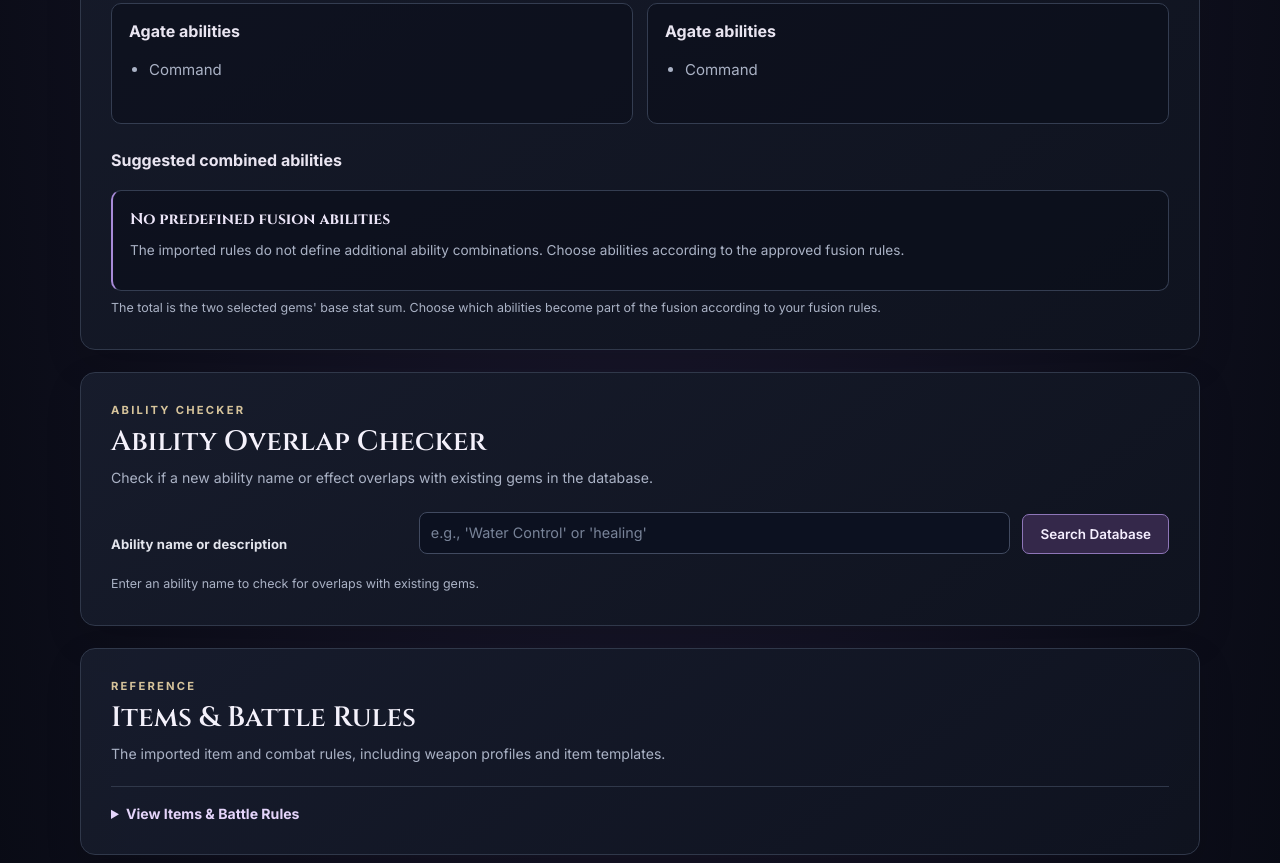
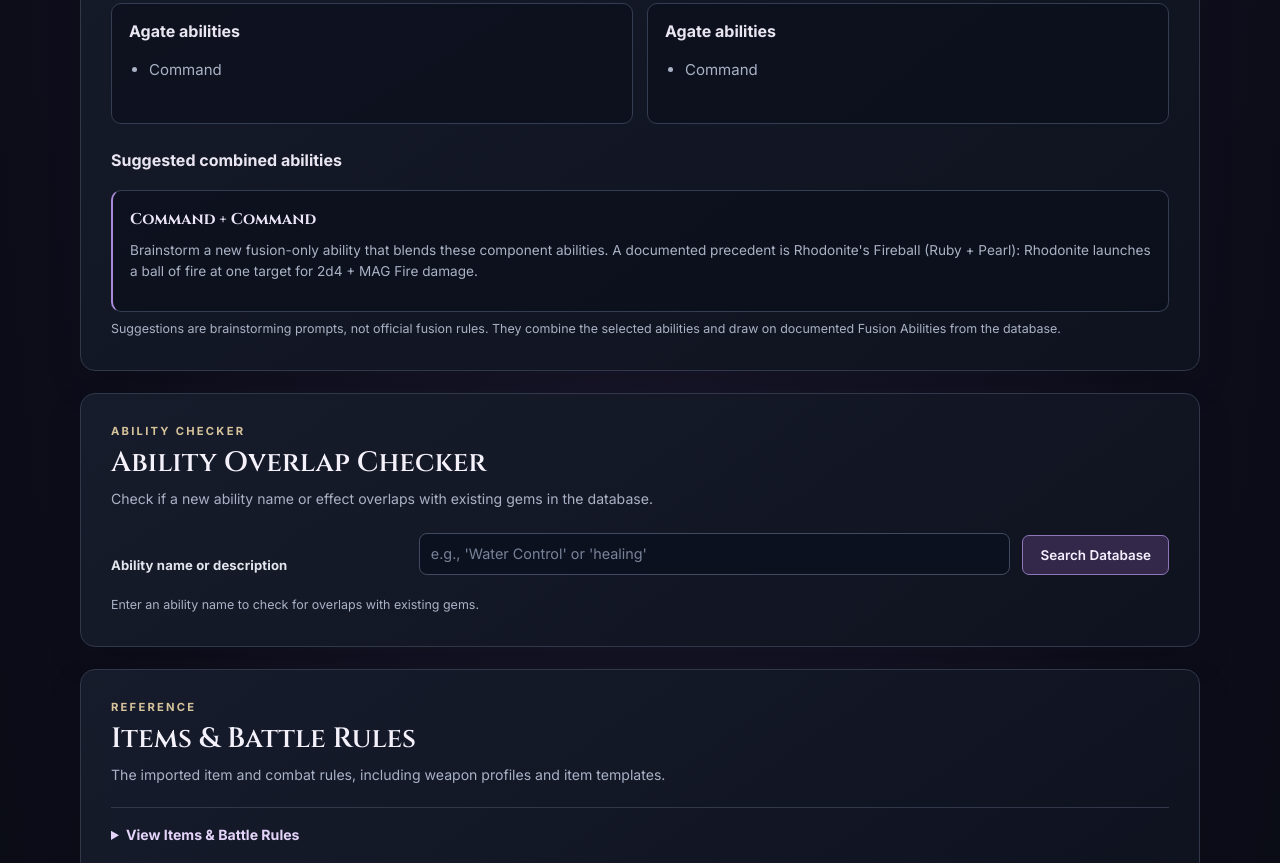
Before and after one commit to ShowtimeStudiosInc/Imperious-Gem-Builder, a plain HTML site: page index.html in a window 1280 px wide. Shown: the part 1526-2389 px from the top of the page. Drawn offline with Linux system fonts and the light colour scheme.

Commit message:
Improve fusion ability suggestions
Co-authored-by: Copilot App <223556219+Copilot@users.noreply.github.com>

```diff
--- a/app.js
+++ b/app.js
@@ -19,6 +19,17 @@ const abilityDatabase = [...gems, ...quartz].flatMap(record => {
     description: detail.description || ''
   })));
 });
+const fusionAbilityExamples = gems.filter(record => record.fusion).flatMap(record =>
+  (record.abilityDetails || [])
+    .filter(detail => detail.type === 'Fusion Ability')
+    .map(detail => ({
+      fusion: record.name,
+      components: record.components || [],
+      name: detail.name,
+      category: detail.category || '',
+      description: detail.description || ''
+    }))
+);
 
 const $ = id => document.getElementById(id); const factionEl = $('faction'), gemEl = $('gem'), prismEl = $('prism'), eraEl = $('era'), cutEl = $('cut'), defectStatAEl = $('defect-stat-a'), defectStatBEl = $('defect-stat-b'), fusionAEl = $('fusion-a'), fusionBEl = $('fusion-b');
 function option(value, label = value) { const node = document.createElement('option'); node.value = value; node.textContent = label; return node; }
@@ -81,11 +92,71 @@ function showFusionAbilities(target, record) {
   const abilities = recordAbilities(record);
   target.replaceChildren(...abilities.map(text => { const item = document.createElement('li'); item.textContent = text; return item; }));
 }
-function generateAbilitySuggestions() {
-  return [{
-    name: 'No predefined fusion abilities',
-    description: 'The imported rules do not define additional ability combinations. Choose abilities according to the approved fusion rules.'
+function fusionAbilityOptions(record) {
+  const details = (record.abilityDetails || []).filter(detail => ['Signature Ability', 'Fusion Ability'].includes(detail.type));
+  const abilities = details.flatMap(detail =>
+    (detail.names?.length ? detail.names : [detail.name]).filter(Boolean).map(name => ({
+      name,
+      category: detail.category || ''
+    }))
+  );
+  return abilities.length ? abilities : recordAbilities(record).map(name => ({ name, category: '' }));
+}
+function fusionExampleScore(first, second, firstAbility, secondAbility, example) {
+  const exactComponents = example.components.includes(first.name) && example.components.includes(second.name);
+  const exampleSources = example.components.map(name => gems.find(record => record.name === name && !record.fusion));
+  const sourceCategories = exampleSources.map(source => new Set(
+    source ? fusionAbilityOptions(source).map(ability => ability.category).filter(Boolean) : []
+  ));
+  let score = exactComponents ? 20 : 0;
+  for (const [left, right] of [[0, 1], [1, 0]]) {
+    let orientationScore = 0;
+    if (firstAbility.category && sourceCategories[left].has(firstAbility.category)) orientationScore += 3;
+    if (secondAbility.category && sourceCategories[right].has(secondAbility.category)) orientationScore += 3;
+    if (firstAbility.category && firstAbility.category === example.category) orientationScore += 1;
+    if (secondAbility.category && secondAbility.category === example.category) orientationScore += 1;
+    score = Math.max(score, orientationScore);
+  }
+  if (firstAbility.category && firstAbility.category === secondAbility.category) score += 1;
+  return score;
+}
+function generateAbilitySuggestions(first, second) {
+  const pairs = [];
+  const seen = new Set();
+  for (const firstAbility of fusionAbilityOptions(first)) {
+    for (const secondAbility of fusionAbilityOptions(second)) {
+      const key = `${firstAbility.name}|${secondAbility.name}`;
+      if (seen.has(key)) continue;
+      seen.add(key);
+      pairs.push({ firstAbility, secondAbility });
+    }
+  }
+  if (!pairs.length) return [{
+    name: 'No listed component abilities',
+    description: 'Add abilities to the selected component profiles to get combination ideas.'
   }];
+
+  return pairs
+    .map(pair => {
+      const rankedExamples = [...fusionAbilityExamples].map(example => ({
+        example,
+        score: fusionExampleScore(first, second, pair.firstAbility, pair.secondAbility, example)
+      })).sort((a, b) => b.score - a.score);
+      const { example, score } = rankedExamples[0] || {};
+      const categories = [pair.firstAbility.category, pair.secondAbility.category].filter(Boolean);
+      const theme = categories.length ? ` Their ${categories.join(' and ')} themes could guide the effect.` : '';
+      const precedent = example
+        ? ` A documented precedent is ${example.fusion}'s ${example.name} (${example.components.join(' + ')}): ${example.description}`
+        : '';
+      return {
+        name: `${pair.firstAbility.name} + ${pair.secondAbility.name}`,
+        description: `Brainstorm a new fusion-only ability that blends these component abilities.${theme}${precedent}`,
+        relevance: score || 0
+      };
+    })
+    .sort((a, b) => b.relevance - a.relevance)
+    .map(({ name, description }) => ({ name, description }))
+    .slice(0, 3);
 }
 
 // Ability Overlap Checker functions
@@ -366,7 +437,7 @@ const diamondCodes = {
   'Epsilon Blue Diamond': '2',
   'Nightshade Violet Diamond': '3',
   'Maroon Red Diamond': '4',
-  'Emerald Green Diamond': '5',
+  'Bi-Colored Kandy Diamond': '5',
   'Saturn Light Diamond': '6'
 };
 
--- a/index.html
+++ b/index.html
@@ -139,7 +139,7 @@
         </div>
         <h3 class="fusion-heading">Suggested combined abilities</h3>
         <div class="fusion-suggestions" id="fusion-suggestions"></div>
-        <p class="field-note">The total is the two selected gems' base stat sum. Choose which abilities become part of the fusion according to your fusion rules.</p>
+        <p class="field-note">Suggestions are brainstorming prompts, not official fusion rules. They combine the selected abilities and draw on documented Fusion Abilities from the database.</p>
       </section>
 
       <section class="result ability-checker" aria-label="Ability overlap checker">
@@ -195,7 +195,7 @@
               <option value="Epsilon Blue Diamond">Epsilon Blue Diamond (2)</option>
               <option value="Nightshade Violet Diamond">Nightshade Violet Diamond (3)</option>
               <option value="Maroon Red Diamond">Maroon Red Diamond (4)</option>
-              <option value="Emerald Green Diamond">Emerald Green Diamond (5)</option>
+              <option value="Bi-Colored Kandy Diamond">Bi-Colored Kandy Diamond (5)</option>
               <option value="Saturn Light Diamond">Saturn Light Diamond (6)</option>
             </select>
           </div>
```
